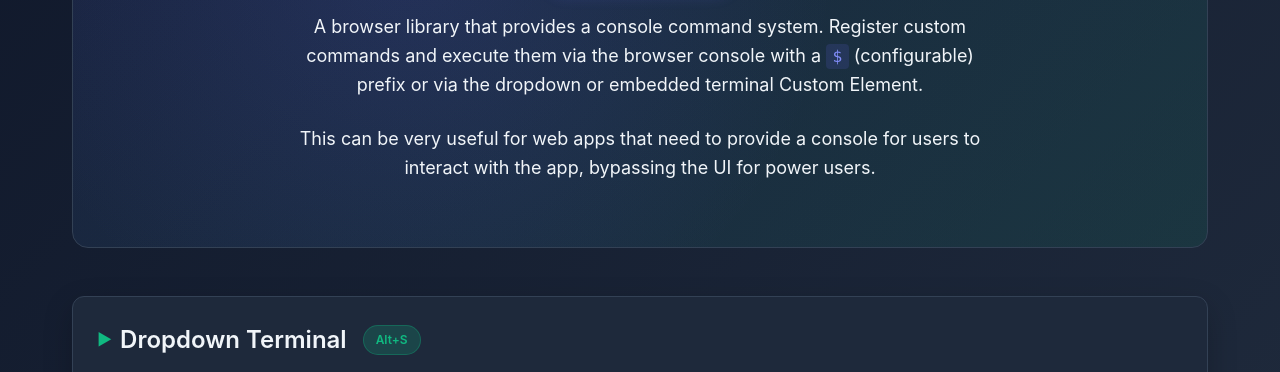
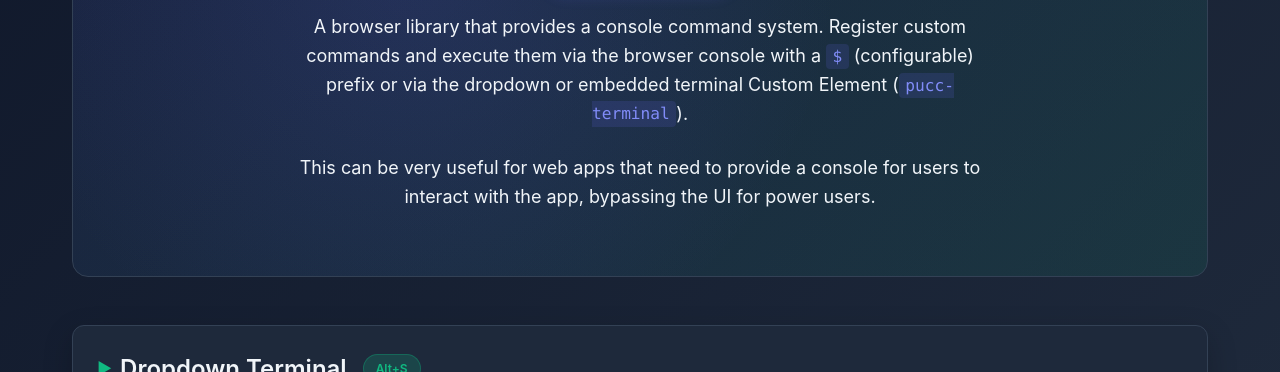
Before and after one commit to mathiscode/pucc, a website: page public/index.html in a window 1280 px wide. Shown: the part 374-746 px from the top of the page. Drawn offline with Linux system fonts and the light colour scheme.

Commit message:
update demo

```diff
--- a/public/index.html
+++ b/public/index.html
@@ -20,7 +20,7 @@
           <span>View on GitHub</span>
         </a>
       </div>
-      <p>A browser library that provides a console command system. Register custom commands and execute them via the browser console with a <code>$</code> (configurable) prefix or via the dropdown or embedded terminal Custom Element.</p>
+      <p>A browser library that provides a console command system. Register custom commands and execute them via the browser console with a <code>$</code> (configurable) prefix or via the dropdown or embedded terminal Custom Element (<code>pucc-terminal</code>).</p>
       <br />
       <p>This can be very useful for web apps that need to provide a console for users to interact with the app, bypassing the UI for power users.</p>
     </div>
```
